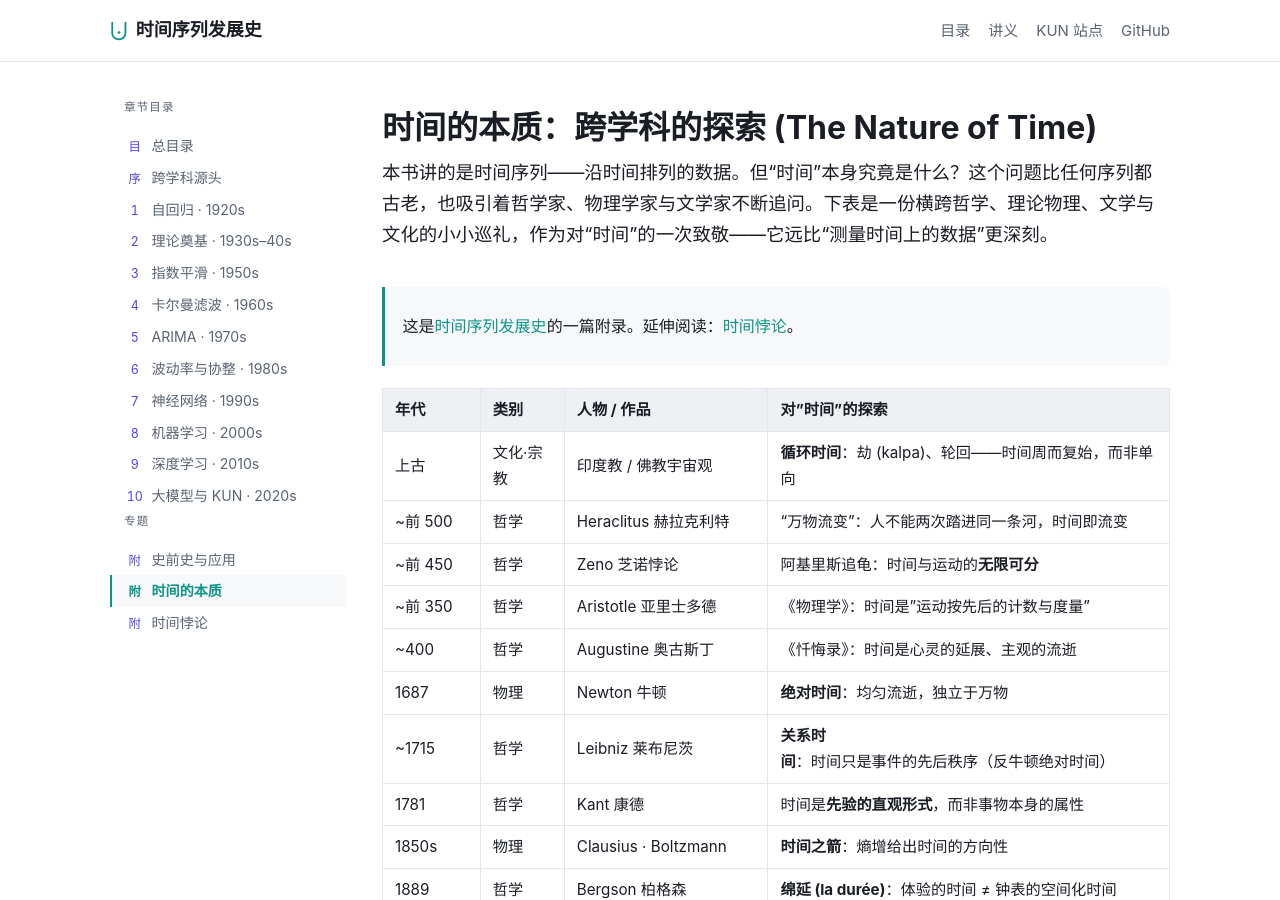
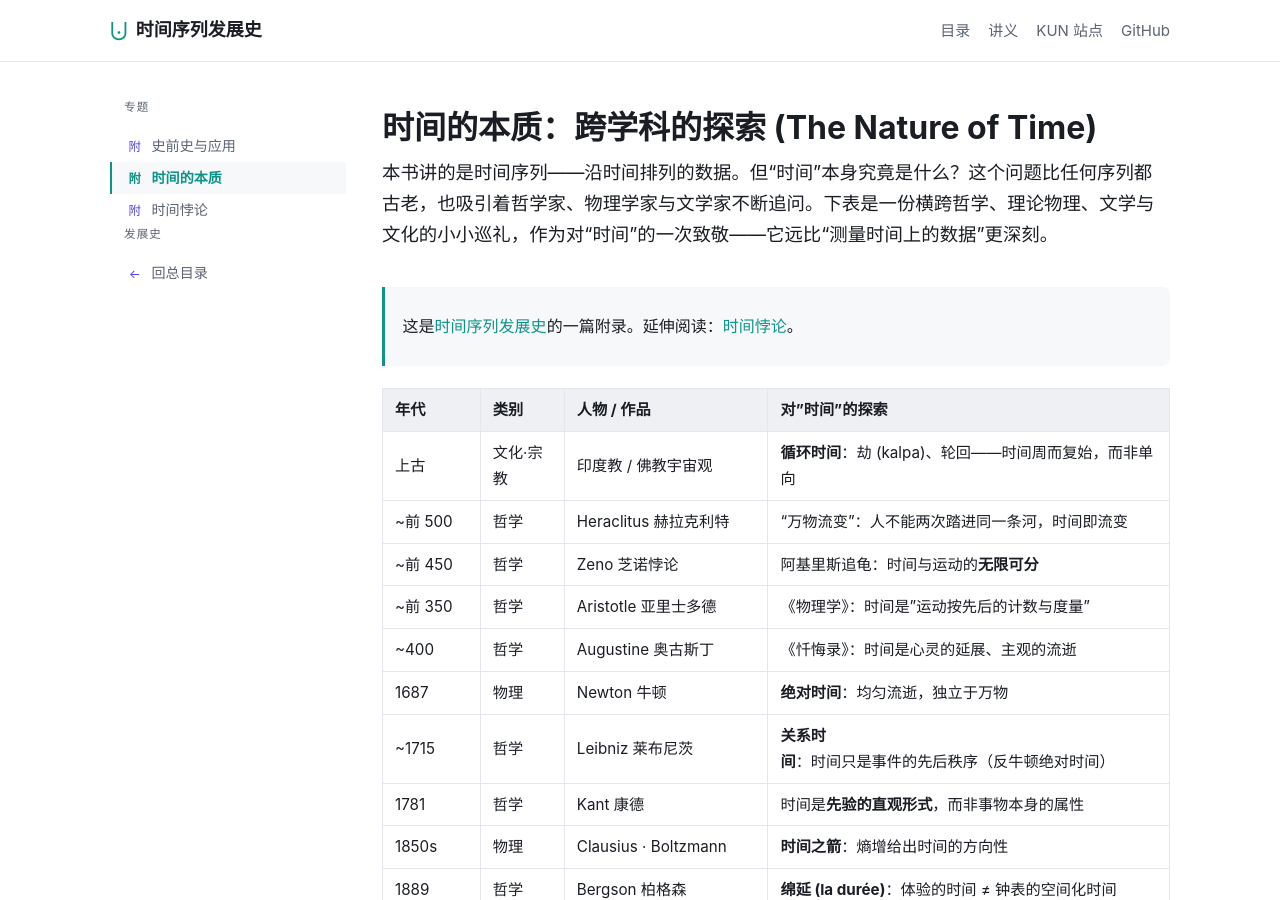
Before and after one commit to JiangYou2025/kun, a Jekyll site: the page built from history/nature-of-time.md, in a window 1280 px wide and 900 px high. Built offline with Jekyll 4.4.1, drawn with Linux system fonts in a browser that asks for light colours.

Commit message:
History: topic-aware left sidebar for each 专题
- Paradoxes pages now show all 15 paradoxes (+ directory) in the sidebar,
  so each paradox sub-page has proper prev/next-style navigation
- Prehistory / nature-of-time show the 专题 group with the current page
  active, plus a back-to-history link
- Main chapter pages keep the 1–10 chapter list + 专题 group

Co-Authored-By: Claude Opus 4.8 (1M context) <noreply@anthropic.com>

```diff
--- a/_layouts/history.html
+++ b/_layouts/history.html
@@ -33,6 +33,44 @@
 {% assign u = page.url %}
 <div class="hist-wrap">
   <aside class="chapter-nav">
+  {% if u contains '/history/paradoxes/' %}
+    <p class="side-title">时间悖论</p>
+    <ul>
+      <li><a href="{{ '/history/paradoxes/' | relative_url }}" {% if u == '/history/paradoxes/' %}class="active"{% endif %}><span class="num">目</span>悖论目录</a></li>
+      <li><a href="{{ '/history/paradoxes/zeno-arrow/' | relative_url }}" {% if u == '/history/paradoxes/zeno-arrow/' %}class="active"{% endif %}><span class="num">1</span>飞矢不动</a></li>
+      <li><a href="{{ '/history/paradoxes/achilles-tortoise/' | relative_url }}" {% if u == '/history/paradoxes/achilles-tortoise/' %}class="active"{% endif %}><span class="num">2</span>阿基里斯追龟</a></li>
+      <li><a href="{{ '/history/paradoxes/twin/' | relative_url }}" {% if u == '/history/paradoxes/twin/' %}class="active"{% endif %}><span class="num">3</span>双生子佯谬</a></li>
+      <li><a href="{{ '/history/paradoxes/ladder-barn/' | relative_url }}" {% if u == '/history/paradoxes/ladder-barn/' %}class="active"{% endif %}><span class="num">4</span>谷仓–杆悖论</a></li>
+      <li><a href="{{ '/history/paradoxes/loschmidt/' | relative_url }}" {% if u == '/history/paradoxes/loschmidt/' %}class="active"{% endif %}><span class="num">5</span>Loschmidt 佯谬</a></li>
+      <li><a href="{{ '/history/paradoxes/maxwell-demon/' | relative_url }}" {% if u == '/history/paradoxes/maxwell-demon/' %}class="active"{% endif %}><span class="num">6</span>麦克斯韦妖</a></li>
+      <li><a href="{{ '/history/paradoxes/boltzmann-brain/' | relative_url }}" {% if u == '/history/paradoxes/boltzmann-brain/' %}class="active"{% endif %}><span class="num">7</span>玻尔兹曼大脑</a></li>
+      <li><a href="{{ '/history/paradoxes/grandfather/' | relative_url }}" {% if u == '/history/paradoxes/grandfather/' %}class="active"{% endif %}><span class="num">8</span>祖父悖论</a></li>
+      <li><a href="{{ '/history/paradoxes/predestination/' | relative_url }}" {% if u == '/history/paradoxes/predestination/' %}class="active"{% endif %}><span class="num">9</span>命定悖论</a></li>
+      <li><a href="{{ '/history/paradoxes/bootstrap/' | relative_url }}" {% if u == '/history/paradoxes/bootstrap/' %}class="active"{% endif %}><span class="num">10</span>自举悖论</a></li>
+      <li><a href="{{ '/history/paradoxes/tachyonic-antitelephone/' | relative_url }}" {% if u == '/history/paradoxes/tachyonic-antitelephone/' %}class="active"{% endif %}><span class="num">11</span>反向电话</a></li>
+      <li><a href="{{ '/history/paradoxes/light-travel-time/' | relative_url }}" {% if u == '/history/paradoxes/light-travel-time/' %}class="active"{% endif %}><span class="num">12</span>光程时序倒错</a></li>
+      <li><a href="{{ '/history/paradoxes/chronology-protection/' | relative_url }}" {% if u == '/history/paradoxes/chronology-protection/' %}class="active"{% endif %}><span class="num">13</span>时序保护猜想</a></li>
+      <li><a href="{{ '/history/paradoxes/mctaggart/' | relative_url }}" {% if u == '/history/paradoxes/mctaggart/' %}class="active"{% endif %}><span class="num">14</span>McTaggart 悖论</a></li>
+      <li><a href="{{ '/history/paradoxes/newcomb/' | relative_url }}" {% if u == '/history/paradoxes/newcomb/' %}class="active"{% endif %}><span class="num">15</span>Newcomb 悖论</a></li>
+    </ul>
+    <p class="side-title">更多专题</p>
+    <ul>
+      <li><a href="{{ '/history/prehistory/' | relative_url }}"><span class="num">附</span>史前史与应用</a></li>
+      <li><a href="{{ '/history/nature-of-time/' | relative_url }}"><span class="num">附</span>时间的本质</a></li>
+      <li><a href="{{ '/history/' | relative_url }}"><span class="num">←</span>回发展史</a></li>
+    </ul>
+  {% elsif u == '/history/prehistory/' or u == '/history/nature-of-time/' %}
+    <p class="side-title">专题</p>
+    <ul>
+      <li><a href="{{ '/history/prehistory/' | relative_url }}" {% if u == '/history/prehistory/' %}class="active"{% endif %}><span class="num">附</span>史前史与应用</a></li>
+      <li><a href="{{ '/history/nature-of-time/' | relative_url }}" {% if u == '/history/nature-of-time/' %}class="active"{% endif %}><span class="num">附</span>时间的本质</a></li>
+      <li><a href="{{ '/history/paradoxes/' | relative_url }}"><span class="num">附</span>时间悖论</a></li>
+    </ul>
+    <p class="side-title">发展史</p>
+    <ul>
+      <li><a href="{{ '/history/' | relative_url }}"><span class="num">←</span>回总目录</a></li>
+    </ul>
+  {% else %}
     <p class="side-title">章节目录</p>
     <ul>
       <li><a href="{{ '/history/' | relative_url }}" {% if u == '/history/' %}class="active"{% endif %}><span class="num">目</span>总目录</a></li>
@@ -50,10 +88,11 @@
     </ul>
     <p class="side-title">专题</p>
     <ul>
-      <li><a href="{{ '/history/prehistory/' | relative_url }}" {% if u == '/history/prehistory/' %}class="active"{% endif %}><span class="num">附</span>史前史与应用</a></li>
-      <li><a href="{{ '/history/nature-of-time/' | relative_url }}" {% if u == '/history/nature-of-time/' %}class="active"{% endif %}><span class="num">附</span>时间的本质</a></li>
-      <li><a href="{{ '/history/paradoxes/' | relative_url }}" {% if u contains '/history/paradoxes/' %}class="active"{% endif %}><span class="num">附</span>时间悖论</a></li>
+      <li><a href="{{ '/history/prehistory/' | relative_url }}"><span class="num">附</span>史前史与应用</a></li>
+      <li><a href="{{ '/history/nature-of-time/' | relative_url }}"><span class="num">附</span>时间的本质</a></li>
+      <li><a href="{{ '/history/paradoxes/' | relative_url }}"><span class="num">附</span>时间悖论</a></li>
     </ul>
+  {% endif %}
   </aside>
 
   <main class="content">
```
